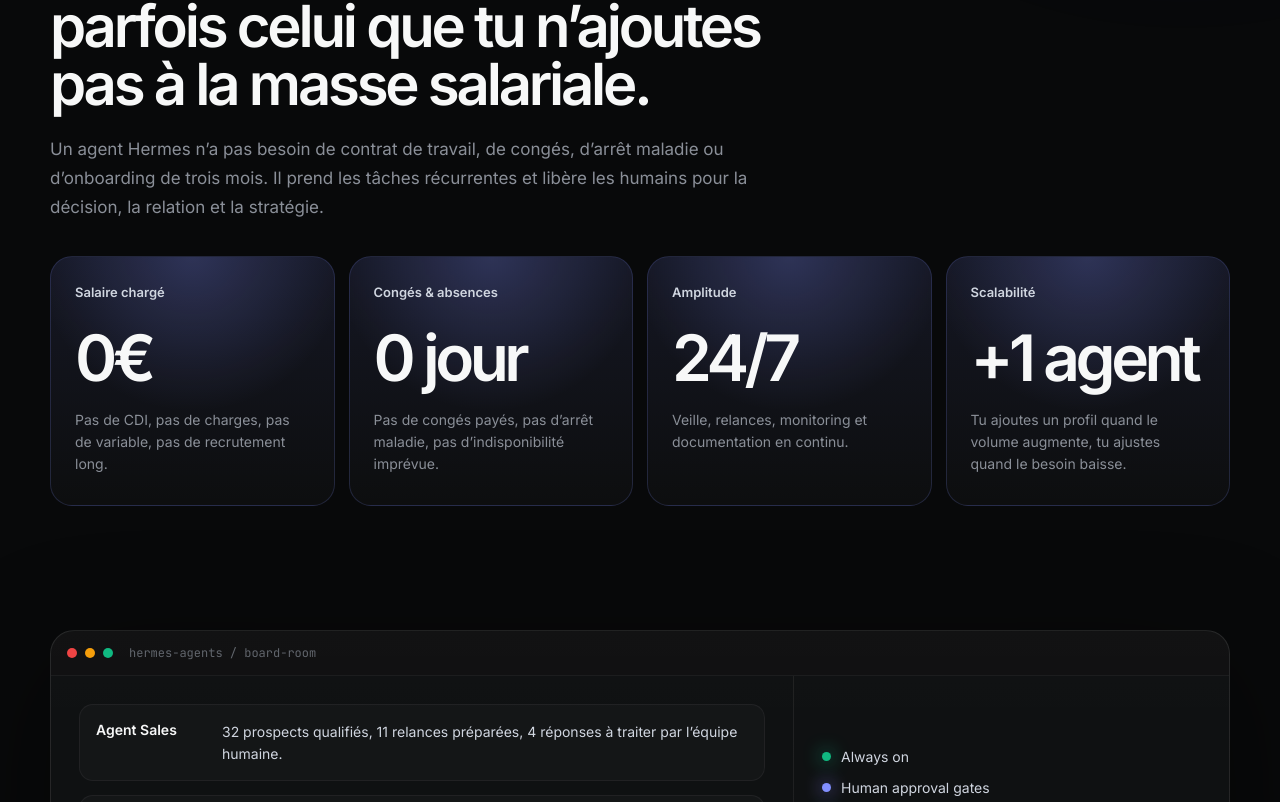
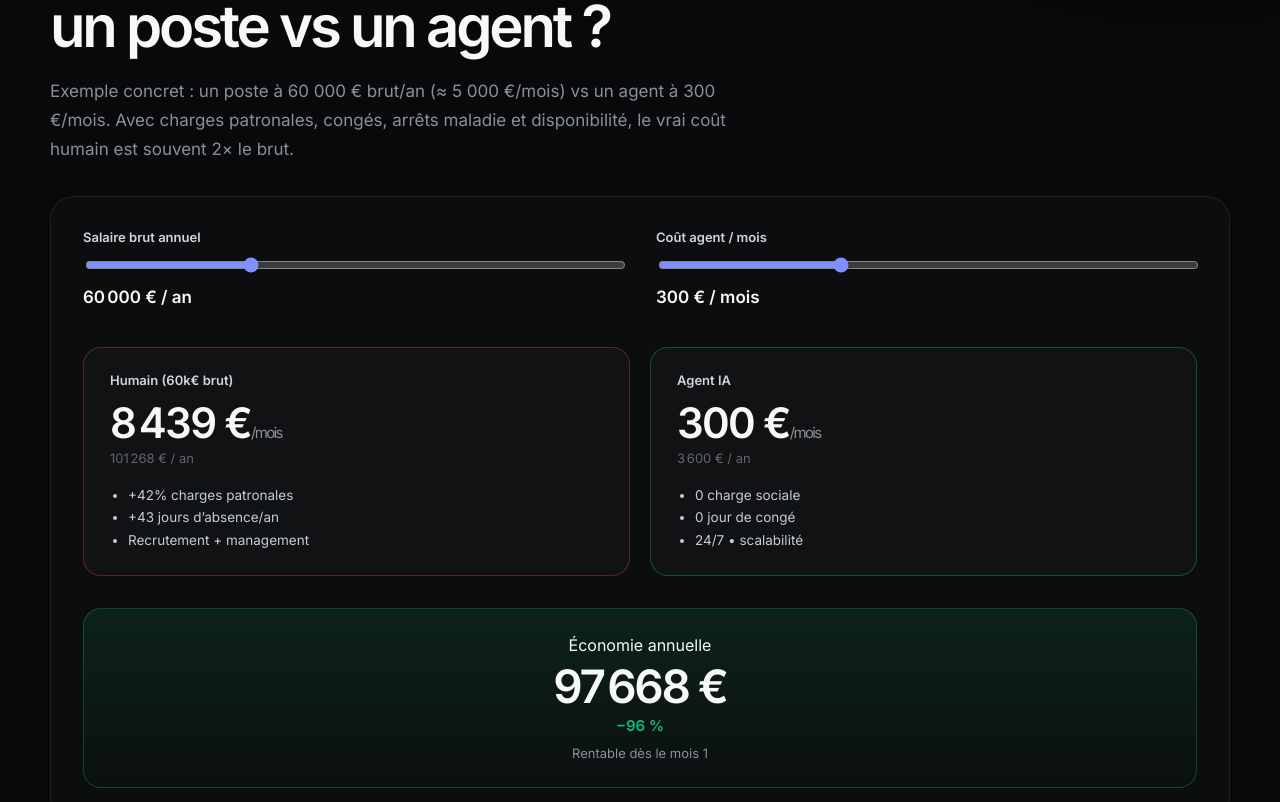
Before and after one commit to hermespromox/hermes-agents, a React (Vite) app: page / in a window 1280 px wide. Shown: the part 1098-1900 px from the top of the page. Built offline with nearby package versions, Linux system fonts and the light colour scheme.

Commit message:
feat: add interactive ROI calculator (60k brut vs 300€ agent) + dedupe finance section

```diff
--- a/src/App.css
+++ b/src/App.css
@@ -141,3 +141,126 @@
 @media (prefers-reduced-motion: reduce) {
   *, *::before, *::after { scroll-behavior: auto !important; transition: none !important; }
 }
+
+.roi-calculator {
+  background: rgba(255,255,255,.02);
+  border: 1px solid var(--line);
+  border-radius: 24px;
+  padding: 32px;
+  margin-top: 32px;
+}
+
+.roi-inputs {
+  display: grid;
+  grid-template-columns: 1fr 1fr;
+  gap: 32px;
+  margin-bottom: 40px;
+}
+
+.roi-inputs label {
+  display: grid;
+  gap: 10px;
+  font-size: 13px;
+  color: #d0d6e0;
+  font-weight: 510;
+}
+
+.roi-inputs input[type="range"] {
+  width: 100%;
+  accent-color: #828fff;
+}
+
+.roi-inputs .value {
+  font-size: 17px;
+  font-weight: 590;
+  color: #f7f8f8;
+  margin-top: 2px;
+}
+
+.roi-results {
+  display: grid;
+  gap: 32px;
+}
+
+.comparison {
+  display: grid;
+  grid-template-columns: 1fr 1fr;
+  gap: 20px;
+}
+
+.col {
+  background: rgba(255,255,255,.025);
+  border: 1px solid var(--line);
+  border-radius: 18px;
+  padding: 24px 26px;
+}
+
+.col.human { border-color: rgba(239,68,68,.35); }
+.col.agent { border-color: rgba(16,185,129,.35); }
+
+.col .label {
+  font-size: 13px;
+  color: #d0d6e0;
+  font-weight: 510;
+}
+
+.col .big {
+  font-size: 42px;
+  font-weight: 510;
+  letter-spacing: -0.04em;
+  margin: 14px 0 6px;
+  line-height: 1;
+}
+
+.col .big span {
+  font-size: 15px;
+  color: var(--muted);
+  font-weight: 400;
+}
+
+.col .small {
+  color: var(--muted-2);
+  font-size: 13px;
+  margin-bottom: 18px;
+}
+
+.col ul {
+  margin: 0;
+  padding-left: 18px;
+  color: #c5ccd8;
+  font-size: 13.5px;
+  line-height: 1.65;
+}
+
+.savings {
+  background: linear-gradient(180deg, rgba(16,185,129,.12), rgba(16,185,129,.02));
+  border: 1px solid rgba(16,185,129,.3);
+  border-radius: 18px;
+  padding: 26px 30px;
+  text-align: center;
+}
+
+.savings strong {
+  display: block;
+  font-size: 46px;
+  line-height: 1;
+  margin: 8px 0 6px;
+  letter-spacing: -0.05em;
+}
+
+.savings .pct {
+  color: #10b981;
+  font-weight: 590;
+  font-size: 15px;
+}
+
+.savings .break {
+  margin-top: 10px;
+  font-size: 13px;
+  color: #8a8f98;
+}
+
+@media (max-width: 900px) {
+  .roi-inputs { grid-template-columns: 1fr; }
+  .comparison { grid-template-columns: 1fr; }
+}
--- a/src/App.tsx
+++ b/src/App.tsx
@@ -1,4 +1,98 @@
 import './App.css'
+import React from 'react'
+
+const RoiCalculator: React.FC = () => {
+  const [brut, setBrut] = React.useState(60000)
+  const [agentPrice, setAgentPrice] = React.useState(300)
+
+  const monthlyBrut = brut / 12
+  const chargesRate = 0.42
+  const monthlyWithCharges = monthlyBrut * (1 + chargesRate)
+  const annualWithCharges = monthlyWithCharges * 12
+
+  const sickDays = 8
+  const vacationDays = 35
+  const totalAbsenceDays = sickDays + vacationDays
+  const workingDays = 228
+  const absenceCost = (annualWithCharges / workingDays) * totalAbsenceDays
+
+  const humanAnnual = annualWithCharges + absenceCost
+  const humanMonthly = humanAnnual / 12
+
+  const agentAnnual = agentPrice * 12
+  const savingsAnnual = humanAnnual - agentAnnual
+  const savingsPercent = ((humanAnnual - agentAnnual) / humanAnnual) * 100
+  const breakEvenMonths = Math.max(1, Math.ceil(agentAnnual / Math.max(1, humanMonthly - agentPrice)))
+
+  return (
+    <div className="roi-calculator">
+      <div className="roi-inputs">
+        <label>
+          Salaire brut annuel
+          <input
+            type="range"
+            min={45000}
+            max={95000}
+            step={1000}
+            value={brut}
+            onChange={(e) => setBrut(Number(e.target.value))}
+          />
+          <div className="value">{brut.toLocaleString('fr-FR')} € / an</div>
+        </label>
+
+        <label>
+          Coût agent / mois
+          <input
+            type="range"
+            min={150}
+            max={600}
+            step={10}
+            value={agentPrice}
+            onChange={(e) => setAgentPrice(Number(e.target.value))}
+          />
+          <div className="value">{agentPrice} € / mois</div>
+        </label>
+      </div>
+
+      <div className="roi-results">
+        <div className="comparison">
+          <div className="col human">
+            <div className="label">Humain ({Math.round(brut / 1000)}k€ brut)</div>
+            <div className="big">
+              {Math.round(humanMonthly).toLocaleString('fr-FR')} €<span>/mois</span>
+            </div>
+            <div className="small">{Math.round(humanAnnual).toLocaleString('fr-FR')} € / an</div>
+            <ul>
+              <li>+42% charges patronales</li>
+              <li>+{totalAbsenceDays} jours d’absence/an</li>
+              <li>Recrutement + management</li>
+            </ul>
+          </div>
+
+          <div className="col agent">
+            <div className="label">Agent IA</div>
+            <div className="big">
+              {agentPrice} €<span>/mois</span>
+            </div>
+            <div className="small">{agentAnnual.toLocaleString('fr-FR')} € / an</div>
+            <ul>
+              <li>0 charge sociale</li>
+              <li>0 jour de congé</li>
+              <li>24/7 • scalabilité</li>
+            </ul>
+          </div>
+        </div>
+
+        <div className="savings">
+          <div>Économie annuelle</div>
+          <strong>{Math.round(savingsAnnual).toLocaleString('fr-FR')} €</strong>
+          <span className="pct">−{Math.round(savingsPercent)} %</span>
+          <div className="break">Rentable dès le mois {breakEvenMonths}</div>
+        </div>
+      </div>
+    </div>
+  )
+}
 
 const agents = [
   { name: 'Édouard', role: 'Agent Sales', signal: 'Prospection, relances, CRM, comptes cibles', color: '#828fff' },
@@ -79,10 +173,16 @@
       <section id="finance" className="section finance-section">
         <div className="section-heading narrow">
           <div className="eyebrow">Financial leverage</div>
-          <h2>Le meilleur recrutement est parfois celui que tu n’ajoutes pas à la masse salariale.</h2>
-          <p className="section-copy">Un agent Hermes n’a pas besoin de contrat de travail, de congés, d’arrêt maladie ou d’onboarding de trois mois. Il prend les tâches récurrentes et libère les humains pour la décision, la relation et la stratégie.</p>
+          <h2>Combien coûte vraiment un poste vs un agent ?</h2>
+          <p className="section-copy">
+            Exemple concret : un poste à 60 000 € brut/an (≈ 5 000 €/mois) vs un agent à 300 €/mois.
+            Avec charges patronales, congés, arrêts maladie et disponibilité, le vrai coût humain est souvent 2× le brut.
+          </p>
         </div>
-        <div className="finance-grid">
+
+        <RoiCalculator />
+
+        <div className="finance-grid" style={{ marginTop: 48 }}>
           {financialCards.map(([label, value, text]) => (
             <article className="finance-card" key={label}>
               <span>{label}</span>
```
